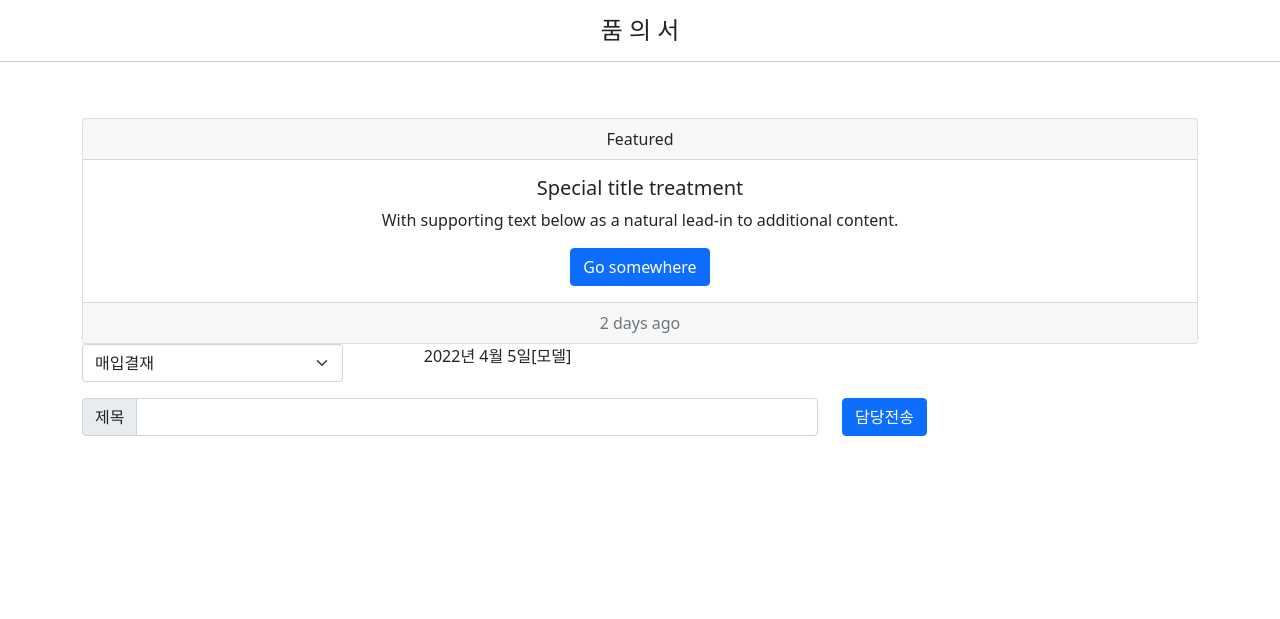
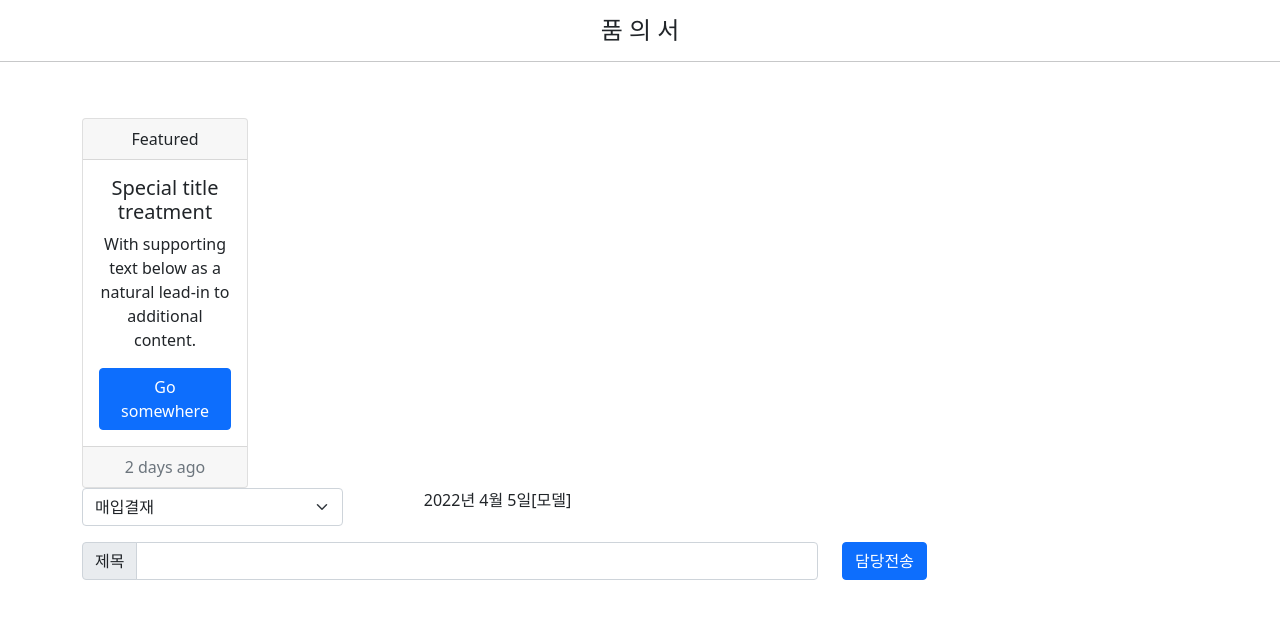
Before and after one commit to hyunsoo76/pybo, a Django app: page /eas/detail in a window 1280 px wide. Shown: the top 619 px of the page. Run offline with Django 3.2, Linux system fonts and the light colour scheme.

Commit message:
결재란 제작

```diff
--- a/eas/templates/eas/detail.html
+++ b/eas/templates/eas/detail.html
@@ -18,8 +18,8 @@
         <br>
         <p></p>
 <div class="container">
-        <div class="row" align="right">
-            <div class="col">
+        <div class="row justify-content-md-right">
+            <div class="col col-lg-2">
                 <div class="card text-center">
                   <div class="card-header">
                     Featured
```
